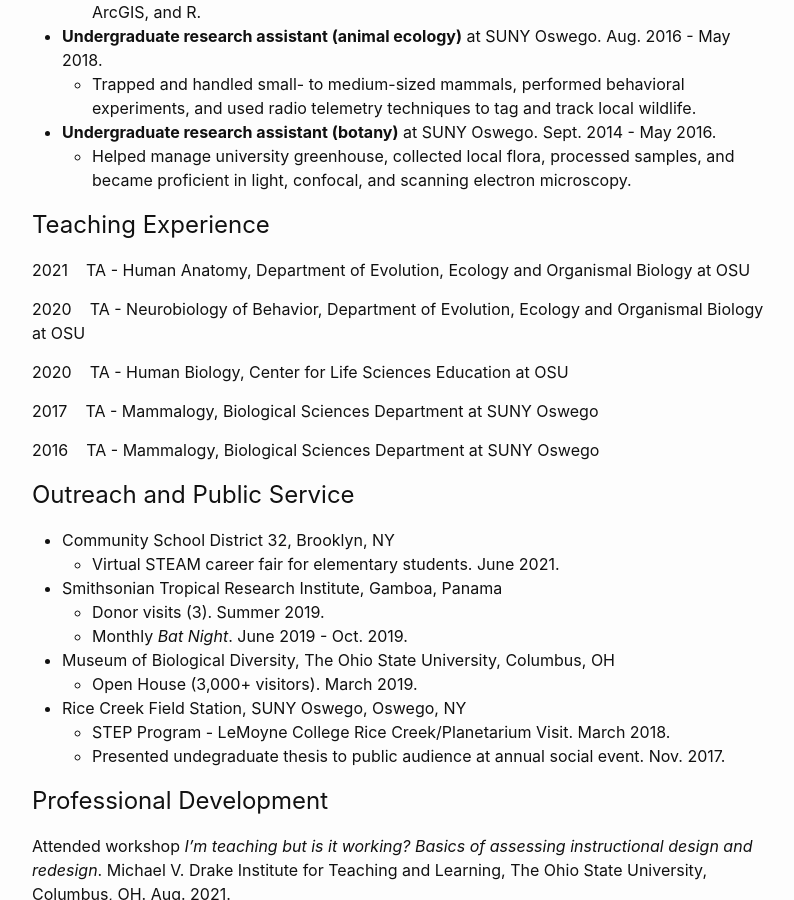
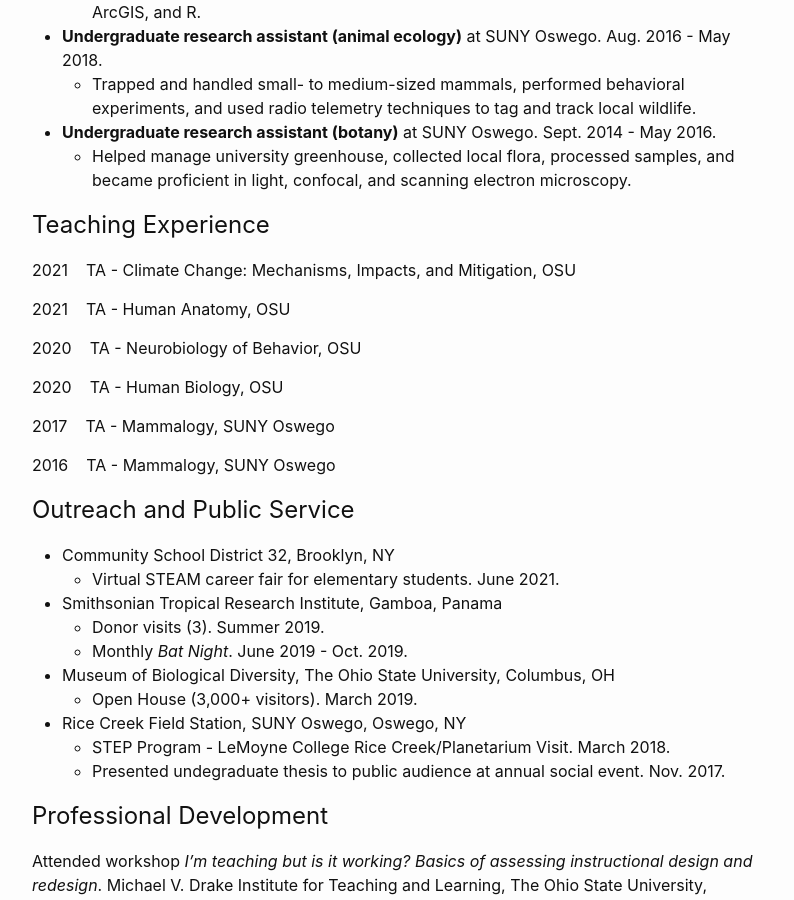
Before and after one commit to imranrazik/imranrazik.github.io, a Jekyll site: the page built from CV.md, in a window 1280 px wide and 900 px high, scrolled down 2890 px. Shown: the whole window, without its empty margins (238-1032 px from the left). Built offline with Jekyll 4.4.1, drawn with Linux system fonts in a browser that asks for light colours; our own code applies the rules of GitHub Pages for plain Markdown files; some of the changed text lies outside the part shown.

Commit message:
Update CV.md

```diff
--- a/CV.md
+++ b/CV.md
@@ -90,15 +90,17 @@
   - Helped manage university greenhouse, collected local flora, processed samples, and became proficient in light, confocal, and scanning electron microscopy.
 
 ## Teaching Experience
-2021&nbsp;&nbsp;&nbsp;&nbsp;TA - Human Anatomy, Department of Evolution, Ecology and Organismal Biology at OSU
+2021&nbsp;&nbsp;&nbsp;&nbsp;TA - Climate Change: Mechanisms, Impacts, and Mitigation, OSU
 
-2020&nbsp;&nbsp;&nbsp;&nbsp;TA - Neurobiology of Behavior, Department of Evolution, Ecology and Organismal Biology at OSU
+2021&nbsp;&nbsp;&nbsp;&nbsp;TA - Human Anatomy, OSU
 
-2020&nbsp;&nbsp;&nbsp;&nbsp;TA - Human Biology, Center for Life Sciences Education at OSU
+2020&nbsp;&nbsp;&nbsp;&nbsp;TA - Neurobiology of Behavior, OSU
 
-2017&nbsp;&nbsp;&nbsp;&nbsp;TA - Mammalogy, Biological Sciences Department at SUNY Oswego
+2020&nbsp;&nbsp;&nbsp;&nbsp;TA - Human Biology, OSU
 
-2016&nbsp;&nbsp;&nbsp;&nbsp;TA - Mammalogy, Biological Sciences Department at SUNY Oswego
+2017&nbsp;&nbsp;&nbsp;&nbsp;TA - Mammalogy, SUNY Oswego
+
+2016&nbsp;&nbsp;&nbsp;&nbsp;TA - Mammalogy, SUNY Oswego
 
 ## Outreach and Public Service
 - Community School District 32, Brooklyn, NY
```
Also changed, not shown: other parts of CV.md (+1 -1 lines).
